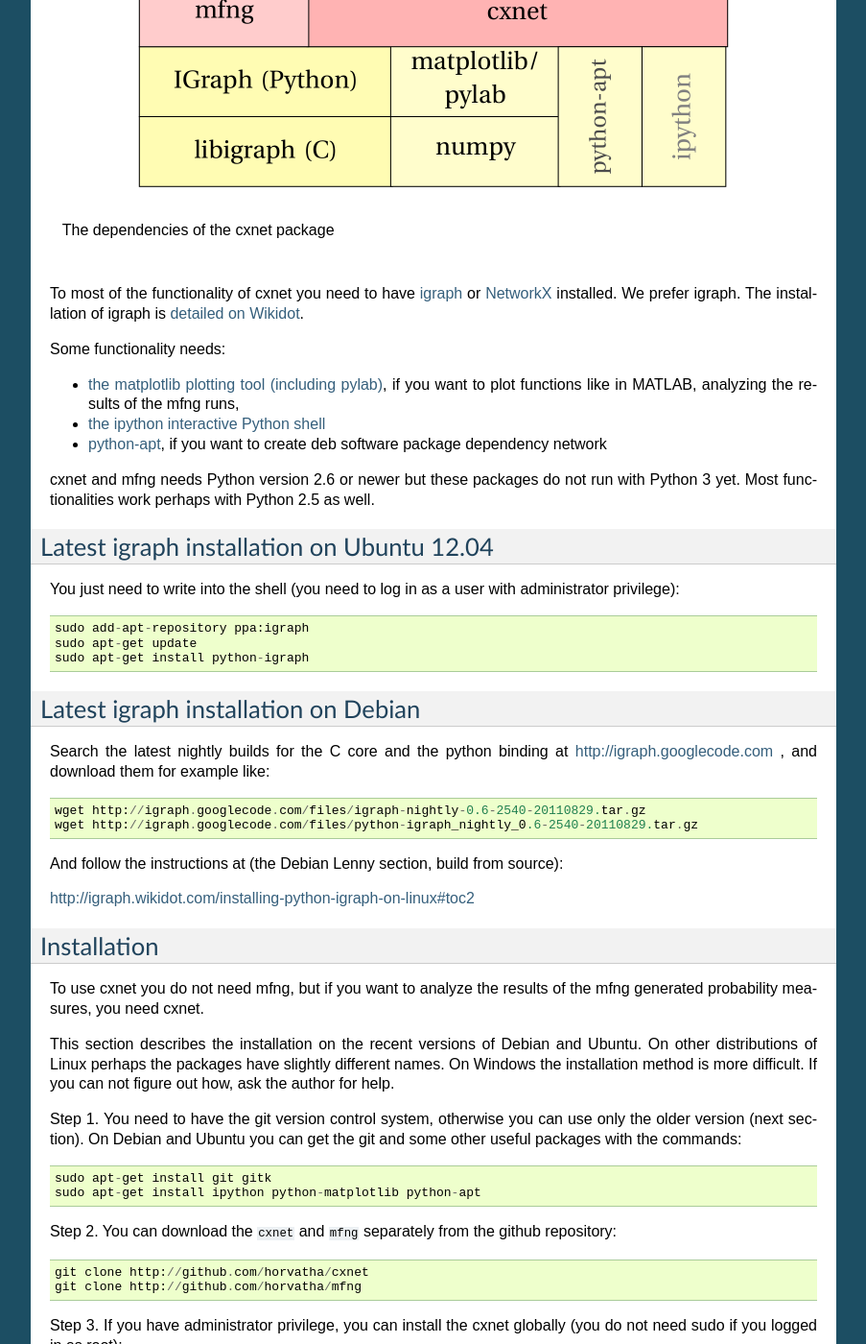
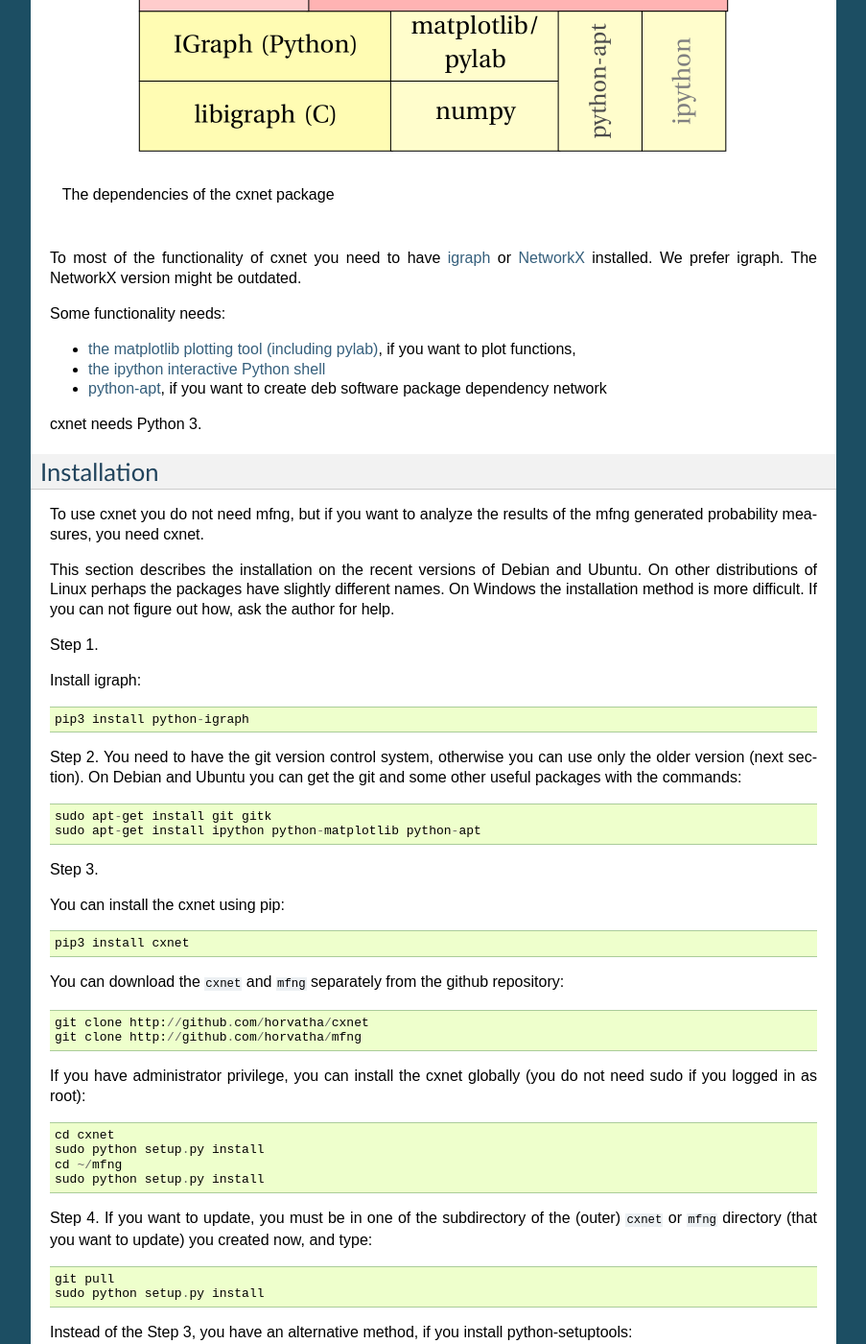
Before and after one commit to horvatha/cxnet, a Sphinx documentation site: the page built from doc/install_en.txt, in a window 1280 px wide and 1400 px high, scrolled down 799 px. Shown: the whole window at 96% size, without its empty margins (198-1101 px from the left). Built offline with Sphinx 7.4.7, drawn with Linux system fonts in a browser that asks for light colours; some of the changed text lies outside the part shown.

Commit message:
docs: installation update

```diff
--- a/doc/install_en.txt
+++ b/doc/install_en.txt
@@ -13,11 +13,8 @@
 ===============
 
 The cxnet package extends igraph module with some functionality.
-It in intended to use in higher education.
-Some functionality is available with NetworkX module as well.
+(Some functionality is available with NetworkX module as well.)
 Function plotting needs matplotlib (pylab).
-
-It provides two modules: cxnet and mfng.
 
 Functionalities:
 
@@ -35,7 +32,7 @@
 ========================
 
 `Use the email here
-<http://www.arek.uni-obuda.hu/~horvatha/elerhetoseg.html>`_
+<https://pyedu.hu/arpad/email.png>`_
 
 Requirements
 ==================================================
@@ -46,50 +43,23 @@
     The dependencies of the cxnet package
 
 To most of the functionality of cxnet you need to have
-`igraph <http://igraph.sourceforge.net>`_ or `NetworkX <http://networkx.lanl.gov/>`_ installed. We prefer igraph.
-The installation of igraph is `detailed on Wikidot <http://igraph.wikidot.com/installing-python-igraph>`_.
+`igraph <http://igraph.sourceforge.net>`_ or `NetworkX <http://networkx.lanl.gov/>`_ installed.
+We prefer igraph. The NetworkX version might be outdated.
 
 Some functionality needs:
 
 * `the matplotlib plotting tool (including pylab)
-  <http://matplotlib.sourceforge.net/>`_, if you want to plot functions
-  like in MATLAB, analyzing the results of the mfng runs,
+  <http://matplotlib.sourceforge.net/>`_, if you want to plot functions,
 * `the ipython interactive Python shell <http://ipython.scipy.org/moin/>`_
 * `python-apt <http://apt.alioth.debian.org/python-apt-doc/>`_, if you
   want to create deb software package dependency network
 
-cxnet and mfng needs Python version 2.6 or newer but these packages do
-not run with Python 3 yet. Most functionalities work perhaps with Python
-2.5 as well.
+cxnet needs Python 3.
 
 ..
         * `python-pygraphviz <http://pypi.python.org/pypi/pygraphviz>`_, not too
           important, just if you want plot graphs with graphviz, or in NetworkX
           with the help of graphviz.
-
-Latest igraph installation on Ubuntu 12.04
-==============================================
-
-You just need to write into the shell (you need to log in as a user
-with administrator privilege)::
-
-    sudo add-apt-repository ppa:igraph
-    sudo apt-get update
-    sudo apt-get install python-igraph
-
-Latest igraph installation on Debian
-=====================================
-
-Search the latest nightly builds for the C core and the python binding
-at http://igraph.googlecode.com ,
-and download them for example like::
-
-    wget http://igraph.googlecode.com/files/igraph-nightly-0.6-2540-20110829.tar.gz
-    wget http://igraph.googlecode.com/files/python-igraph_nightly_0.6-2540-20110829.tar.gz
-
-And follow the instructions at (the Debian Lenny section, build from source):
-
-http://igraph.wikidot.com/installing-python-igraph-on-linux#toc2
 
 
 Installation
@@ -107,6 +77,12 @@
   For Windows you can install the older version (next section) as well.
 
 Step 1.
+
+Install igraph::
+
+  pip3 install python-igraph
+
+Step 2.
 You need to have the git version control system, otherwise you can use
 only the older version (next section).
 On Debian and Ubuntu you can get the git and some other useful packages
@@ -115,14 +91,19 @@
   sudo apt-get install git gitk
   sudo apt-get install ipython python-matplotlib python-apt
 
-Step 2.
+Step 3.
+
+You can install the cxnet using pip::
+
+  pip3 install cxnet
+
 You can download the ``cxnet`` and ``mfng`` separately from the github
 repository::
 
   git clone http://github.com/horvatha/cxnet
   git clone http://github.com/horvatha/mfng
 
-Step 3.
+
 If you have administrator privilege, you can install the cxnet globally
 (you do not need sudo if you logged in as root)::
 
```
Also changed, not shown: doc/install_hu.txt (+7 -16 lines).
